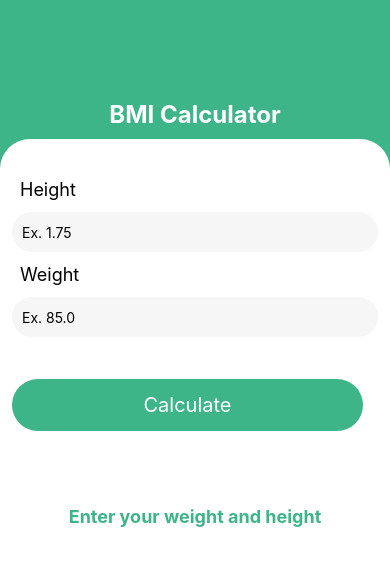
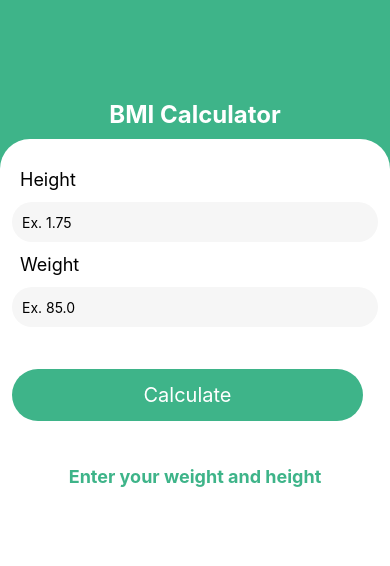
Before and after one commit to LucasReb/BMIcalc, a React Native app: screen / in a window 390 px wide. Shown: the top 566 px of the page. Built offline with nearby package versions, Linux system fonts and the light colour scheme.

Commit message:
updated styles

```diff
--- a/src/components/Form/index.js
+++ b/src/components/Form/index.js
@@ -37,7 +37,7 @@ export default function Form() {
     verificationBmi()
     setBmi(null)
     setTextButton("Calculate")
-    setMessageBMI("Enter your weight and height.")
+    setMessageBMI("Enter your weight and height")
   }
 
   return (
--- a/src/components/Form/style.js
+++ b/src/components/Form/style.js
@@ -5,12 +5,13 @@ const styles = StyleSheet.create({
     flex: 1,
     backgroundColor: "#ffff",
     alignItems: "center",
-    paddingTop: 40,
+    paddingTop: 30,
     borderTopLeftRadius: 30,
     borderTopRightRadius: 30,
   },
   form: {
     width: "100%",
+    height: "auto",
   },
   formLabel: {
     color: "#000",
@@ -38,7 +39,7 @@ const styles = StyleSheet.create({
     paddingTop: 14,
     paddingBottom: 14,
     marginLeft: 12,
-    margin: 30,
+    marginTop: 30,
   },
   errorMessage: {
     fontSize: 12,
```
